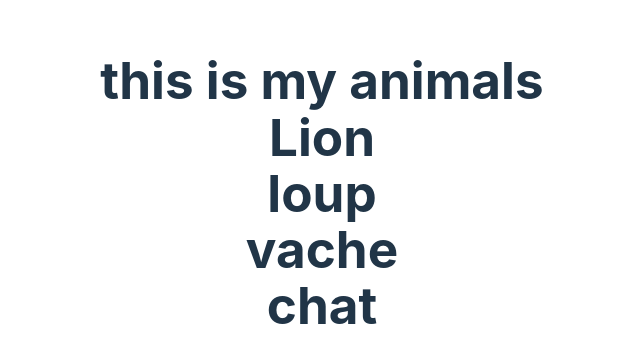
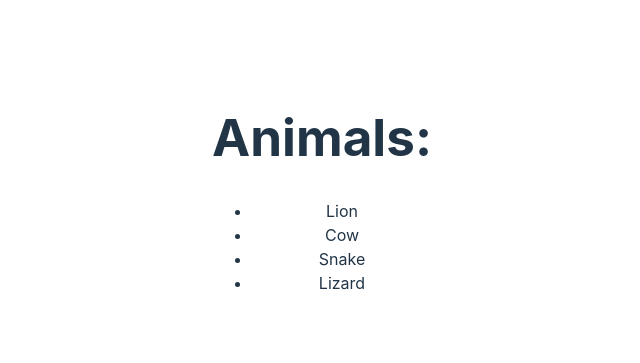
Before and after one commit to Aissablk/My-react-app, a React (Vite) app: page / in a window 1280 px wide. Shown: the part 207-570 px from the top of the page, without its empty margins (318-958 px from the left). Built offline with nearby package versions, Linux system fonts and the light colour scheme.

Commit message:
rendering composants using JSX.

```diff
--- /dev/null
+++ b/src/Rendering_composants.jsx
@@ -0,0 +1,25 @@
+function ListItem(props) {
+    return <li>{props.animal}</li>
+  }
+
+  function List(props) {
+    return (
+      <ul>
+        {props.animals.map((animal) => {
+          return <ListItem key={animal} animal={animal} />;
+        })}
+      </ul>
+    );
+  }
+
+  function Affiche() {
+    const animals = ["Lion", "Cow", "Snake", "Lizard"];
+
+    return (
+      <div>
+        <h1>Animals: </h1>
+        <List animals={animals} />
+      </div>
+    );
+  }
+  export default Affiche;
--- a/src/main.jsx
+++ b/src/main.jsx
@@ -9,10 +9,13 @@
 import TodoList from './Date.jsx'
 import FormatDate from './Date.jsx'
 import HandleList from './Rendering_elements.jsx'
+import OneElement from './Rendering_composants.jsx'
+import ListItem from './Rendering_composants.jsx'
+import Affiche from './Rendering_composants.jsx'
 
 
 createRoot(document.getElementById('root')).render(
   <StrictMode>
-    <HandleList />
+   <Affiche />
   </StrictMode>,
 )
```
